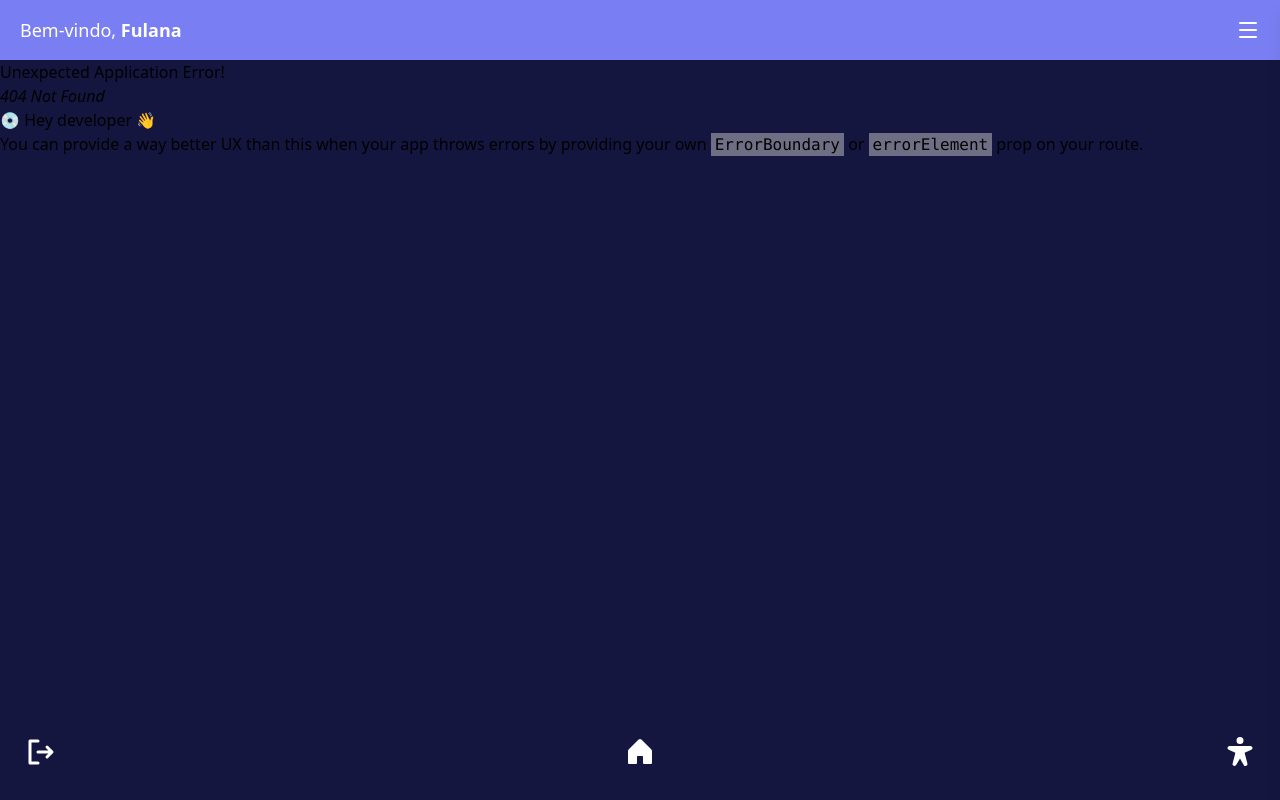
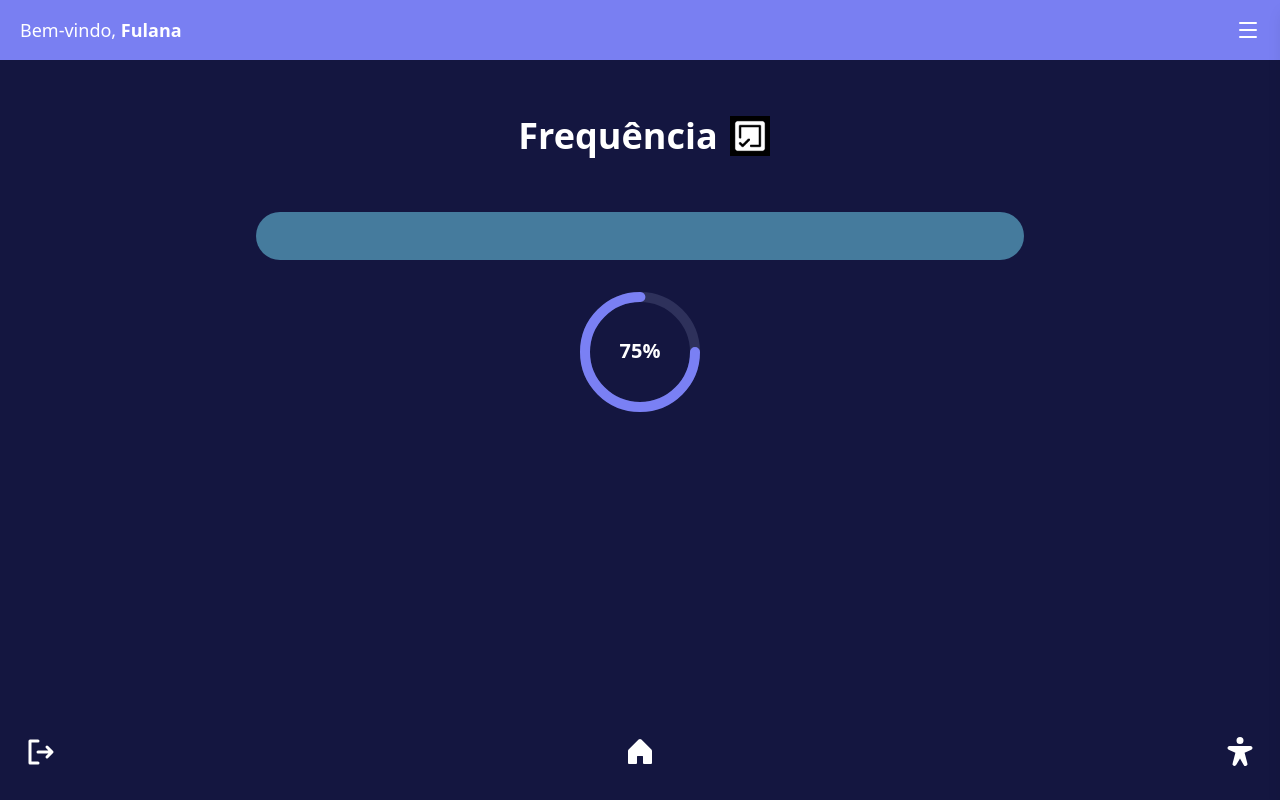
Before and after one commit to JarJv/agenda-do-aluno, a React (Vite) app: page /frequencia in a window 1280 px wide. Before the commit this address had no page. Built offline with nearby package versions, Linux system fonts and the light colour scheme.

Commit message:
feat: criação da estrutura inicial da página de frequência e notas
- adicionada a estrutura inicial da página de frequência e notas
- criado o componente básico do marcador de porcentagem
- adição de "cursor-pointer nos componentes clicaveis.

```diff
--- a/index.html
+++ b/index.html
@@ -1,5 +1,5 @@
 <!doctype html>
-<html lang="en">
+<html lang="pt-br">
   <head>
     <meta charset="UTF-8" />
     <link rel="icon" type="image/svg+xml" href="/vite.svg" />
--- a/package.json
+++ b/package.json
@@ -16,7 +16,6 @@
     "react": "^19.2.0",
     "react-dom": "^19.2.0",
     "react-router-dom": "^7.9.5",
-    "tailwindcss": "^4.1.17",
     "vite": "^7.2.2"
   },
   "devDependencies": {
@@ -29,6 +28,7 @@
     "eslint-plugin-react-hooks": "^7.0.1",
     "eslint-plugin-react-refresh": "^0.4.24",
     "globals": "^16.5.0",
+    "tailwindcss": "^4.1.17",
     "typescript": "~5.9.3",
     "typescript-eslint": "^8.46.3",
     "vite": "^7.2.2"
--- a/src/components/BlueFilledButton.tsx
+++ b/src/components/BlueFilledButton.tsx
@@ -8,6 +8,6 @@ type ButtonProps = {
 //botão com fundo azul estilo aquele de "entrar" na tela de login do Figma, n tem erro só usar igual um botão normal
 export default function BlueFilledButton({children}:ButtonProps){
     return(
-        <button className='rounded-full px-8 py-2 text-white bg-(--c2) font-bold'>{children}</button>
+        <button className='rounded-full px-8 py-2 text-white bg-(--c2) font-bold cursor-pointer'>{children}</button>
     )
 }
--- a/src/components/BlueGradientButton.tsx
+++ b/src/components/BlueGradientButton.tsx
@@ -9,6 +9,6 @@ type ButtonProps = {
 //Na tela de início, ele vai ocupar todo o espaço do container, caso contrário vai ficar do tamanho que o texto ocupar
 export default function BlueGradientButton({children}:ButtonProps){
     return(
-        <button className={`${(location.pathname === '/inicio') && 'w-full'} rounded-full px-8 py-2 text-white bg-linear-to-r from-(--c3) to-(--c2) font-bold`}>{children}</button>
+        <button className={`${(location.pathname === '/inicio') && 'w-full'} rounded-full px-8 py-2 text-white bg-linear-to-r from-(--c3) to-(--c2) font-bold cursor-pointer`}>{children}</button>
     )
 }
--- a/src/components/BordedButton.tsx
+++ b/src/components/BordedButton.tsx
@@ -8,6 +8,6 @@ type ButtonProps = {
 //botão com borda branca e fundo transparente que se repete praticamente no protótipo inteiro, n tem erro só usar igual um botão normal
 export default function BordedButton({children}:ButtonProps){
     return(
-        <button className='border-2 border-[#fff] rounded-full px-8 py-1.5 text-white font-bold'>{children}</button>
+        <button className='border-2 border-white rounded-full px-8 py-1.5 text-white font-bold cursor-pointer'>{children}</button>
     )
 }
--- a/src/components/NavBottom.tsx
+++ b/src/components/NavBottom.tsx
@@ -5,9 +5,9 @@ export default function NavBottom(){
     return(
         <div className='fixed bottom-0 left-0 right-0'>
             <nav className='flex justify-between items-center px-6 py-8'>
-                <SignOut color='#fff' size={32} weight='bold' className='transform duration-100 active:scale-120'/>
-                <House color='#fff' size={32} weight='fill' className='transform duration-100 active:scale-120'/>
-                <PersonArmsSpread color='#fff' size={32} weight='fill' className='transform duration-100 active:scale-120'/>
+                <SignOut color='#fff' size={32} weight='bold' className='transform duration-100 active:scale-120 cursor-pointer'/>
+                <House color='#fff' size={32} weight='fill' className='transform duration-100 active:scale-120 cursor-pointer'/>
+                <PersonArmsSpread color='#fff' size={32} weight='fill' className='transform duration-100 active:scale-120 cursor-pointer'/>
             </nav>
         </div>
     )
--- a/src/components/NavTop.tsx
+++ b/src/components/NavTop.tsx
@@ -18,7 +18,7 @@ function NavTop() {
                     </label>
                 </p>
                 <button onClick={() => setOpen(true)}>
-                <Menu className="text-white w-6 h-6" />
+                <Menu className="text-white w-6 h-6 cursor-pointer" />
                 </button>
             </nav>
 
@@ -31,7 +31,7 @@ function NavTop() {
                 <div className="flex justify-between items-center p-4 border-b border-white/20">
                     <h2 className="text-lg font-semibold">Menu</h2>
                     <button onClick={() => setOpen(false)}>
-                    <X className="w-6 h-6" />
+                    <X className="w-6 h-6 cursor-pointer" />
                     </button>
                 </div>
 
@@ -40,7 +40,7 @@ function NavTop() {
 
                     <div className='has-checked:bg-indigo-50 has-checked:text-indigo-900 has-checked:ring-indigo-200 flex items-center py-1 gap-2 bg-white rounded-full justify-center'>
                         <House size={28} color="#797FF2" />
-                        <a href="/"><li className="text-(--c2) font-medium">Início</li></a>
+                        <a href="/inicio"><li className="text-(--c2) font-medium">Início</li></a>
                     </div>
 
                     <div className='has-checked:bg-indigo-50 has-checked:text-indigo-900 has-checked:ring-indigo-200 flex items-center py-1 gap-2 justify-center'>
--- /dev/null
+++ b/src/components/circuloProgresso.tsx
@@ -0,0 +1,57 @@
+interface Props{
+    porcentagem: number;
+    tamanho?: number;
+    tracoT?: number; //espessura
+}
+
+export default function CirculoProgresso({
+    porcentagem,
+    tamanho = 120,
+    tracoT = 10
+}: Props){
+    const radius = (tamanho - tracoT) / 2;
+    const circumferencia = 2 * Math.PI * radius;
+    const offset = circumferencia - (porcentagem / 100) * circumferencia;
+
+    return(
+        <div className="flex items-center justify-center">
+            <svg width={tamanho} height={tamanho}>
+
+                {/*Circulo do fundo*/}
+                <circle
+                    stroke='#2E315B'
+                    fill='transparent'
+                    strokeWidth={tracoT}
+                    r={radius}
+                    cx={tamanho / 2}
+                    cy={tamanho / 2}
+                />
+
+                {/*Circulo de progresso*/}
+
+                <circle
+                    stroke='#7A80F4'
+                    fill='transparent'
+                    strokeWidth={tracoT}
+                    strokeLinecap='round'
+                    r={radius}
+                    cx={tamanho / 2}
+                    cy={tamanho / 2}
+                    strokeDasharray={circumferencia}
+                    strokeDashoffset={offset}
+                />
+
+                {/*Texto de dentro*/}
+                <text
+                    x='50%'
+                    y='50%'
+                    textAnchor='middle'
+                    dy='.3em'
+                    className="fill-white text-xl font-bold">
+                    {porcentagem}%
+                </text>
+
+            </svg>
+        </div>
+    )
+}
--- a/src/main.tsx
+++ b/src/main.tsx
@@ -4,6 +4,7 @@ import { createBrowserRouter, RouterProvider } from "react-router-dom";
 import './assets/style.css';
 import Menu from './pages/Menu.tsx'
 import Calendario from './pages/Calendario.tsx'
+import Frequencia from './pages/Frequencia.tsx';
 import NavTop from './components/NavTop.tsx'
 import NavBottom from './components/NavBottom.tsx'
 
@@ -15,6 +16,10 @@ let router = createBrowserRouter([
   {
     path: "/calendario",
     element: <Calendario />
+  },
+  {
+    path: "/frequencia",
+    element: <Frequencia/>
   }
 ]);
 
--- a/src/pages/Frequencia.tsx
+++ b/src/pages/Frequencia.tsx
@@ -1 +1,25 @@
-import '../assets/style.css'
+import { useState } from 'react'
+import freqIcon from '../assets/img/freq-icon.jpg'
+import CirculoProgresso from '../components/circuloProgresso'
+
+export default function Frequencia(){
+    const [freq] = useState(75);
+
+    return(
+        <section>
+
+            <div className="flex flex-row gap-1 p-4 w-full my-8 items-center justify-center">
+                <h1 className="text-4xl text-white font-bold p-2">Frequência</h1>
+                <img className="w-10 h-10" src={freqIcon} alt="Frequência" />
+            </div>
+
+            <div className="flex flex-row justify-self-center my-8 w-3/5 h-12 p-4 rounded-3xl bg-[#457B9D]">
+
+            </div>
+
+            <CirculoProgresso porcentagem={freq}/>
+
+
+        </section>
+    )
+}
```
Also changed, not shown: src/assets/img/freq-icon.jpg (added), 1 other file (tests, documents, lock files or other folders).
